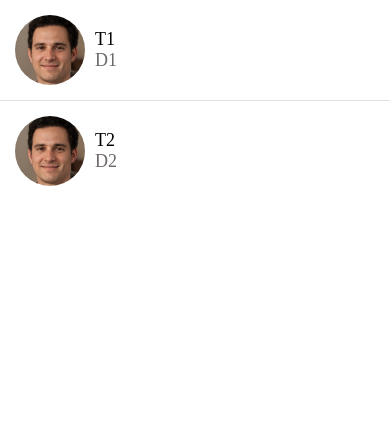
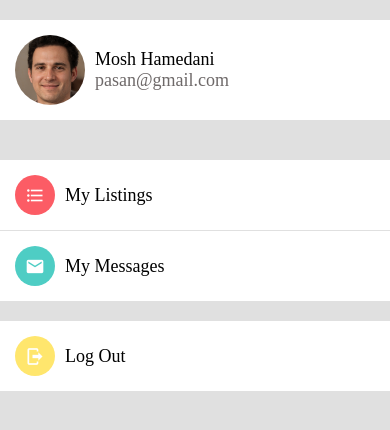
Before and after one commit to PasanMadhuranga/DoneWithIt, a React Native app: screen / in a window 390 px wide. Shown: the top 430 px of the page. Built offline with nearby package versions, Linux system fonts and the light colour scheme.

Commit message:
finish Account Screen

```diff
--- a/App.js
+++ b/App.js
@@ -5,11 +5,13 @@
 import { View } from "react-native";
 import { GestureHandlerRootView } from "react-native-gesture-handler";
 
+import AccountScreen from "./app/screens/AccountScreen";
+
 
 export default function App() {
   return (
     <GestureHandlerRootView>
-      <MessagesScreen />
+      <AccountScreen />
     </GestureHandlerRootView>
   );
 }
--- /dev/null
+++ b/app/components/Icon.js
@@ -0,0 +1,27 @@
+import React from "react";
+import { View, StyleSheet } from "react-native";
+import { MaterialCommunityIcons } from "@expo/vector-icons";
+
+function Icon({
+  name,
+  size = 40,
+  backgroundColor = "#000",
+  iconColor = "#fff",
+}) {
+  return (
+    <View
+      style={{
+        width: size,
+        height: size,
+        borderRadius: size / 2,
+        backgroundColor,
+        justifyContent: "center",
+        alignItems: "center",
+      }}
+    >
+      <MaterialCommunityIcons name={name} color={iconColor} size={size * 0.5} />
+    </View>
+  );
+}
+
+export default Icon;
--- a/app/components/ListItem.js
+++ b/app/components/ListItem.js
@@ -5,15 +5,16 @@
 import AppText from "./AppText";
 import colors from "../config/colors";
 
-function ListItem({ title, subTitle, image, onPress, RightActions }) {
+function ListItem({ title, subTitle, image, IconComponent, onPress, RightActions }) {
   return (
     <Swipeable renderRightActions={RightActions}>
       <TouchableHighlight underlayColor={colors.light} onPress={onPress}>
         <View style={styles.container}>
-          <Image style={styles.image} source={image} />
+          {IconComponent}
+          {image && <Image style={styles.image} source={image} />}
           <View style={styles.userDetails}>
             <AppText style={styles.title}>{title}</AppText>
-            <AppText style={styles.subTitle}>{subTitle}</AppText>
+           {subTitle && <AppText style={styles.subTitle}>{subTitle}</AppText>}
           </View>
         </View>
       </TouchableHighlight>
@@ -25,12 +26,12 @@
   container: {
     flexDirection: "row",
     padding: 15,
+    backgroundColor: colors.white,
   },
   image: {
     width: 70,
     height: 70,
     borderRadius: 35,
-    marginRight: 10,
   },
   title: {
     fontWeight: "500",
@@ -41,6 +42,7 @@
   userDetails: {
     flex: 1,
     justifyContent: "center",
+    marginLeft: 10,
   },
 });
 
--- a/app/components/Screen.js
+++ b/app/components/Screen.js
@@ -1,6 +1,8 @@
 import React from "react";
 import Constants from "expo-constants";
 import { SafeAreaView, StyleSheet } from "react-native";
+
+import colors from "../config/colors";
 
 function Screen({ children }) {
   return <SafeAreaView style={styles.screen}>{children}</SafeAreaView>;
@@ -9,6 +11,7 @@
   screen: {
     paddingTop: Constants.statusBarHeight,
     flex: 1,
+    backgroundColor: colors.light,
   },
 });
 export default Screen;
--- /dev/null
+++ b/app/screens/AccountScreen.js
@@ -0,0 +1,69 @@
+import React from "react";
+import { FlatList, View, StyleSheet } from "react-native";
+
+import Screen from "../components/Screen";
+import ListItem from "../components/ListItem";
+import Icon from "../components/Icon";
+import colors from "../config/colors";
+import ListItemSeparator from "../components/ListItemSeparator";
+
+const menuItems = [
+  {
+    title: "My Listings",
+    icon: {
+      name: "format-list-bulleted",
+      backgroundColor: colors.primary,
+    },
+  },
+  {
+    title: "My Messages",
+    icon: {
+      name: "email",
+      backgroundColor: colors.secondary,
+    },
+  },
+];
+
+function AccountScreen(props) {
+  return (
+    <Screen>
+      <View style={styles.container}>
+        <ListItem
+          title="Mosh Hamedani"
+          subTitle="pasan@gmail.com"
+          image={require("../assets/myPic.jpg")}
+        />
+      </View>
+      <View style={styles.container}>
+        <FlatList
+          data={menuItems}
+          keyExtractor={(menuItem) => menuItem.title}
+          ItemSeparatorComponent={ListItemSeparator}
+          renderItem={({ item }) => (
+            <ListItem
+              title={item.title}
+              IconComponent={
+                <Icon
+                  name={item.icon.name}
+                  backgroundColor={item.icon.backgroundColor}
+                />
+              }
+            />
+          )}
+        />
+      </View>
+      <ListItem
+        title="Log Out"
+        IconComponent={<Icon name="logout" backgroundColor="#ffe66d" />}
+      />
+    </Screen>
+  );
+}
+
+const styles = StyleSheet.create({
+  container: {
+    marginVertical: 20,
+  },
+});
+
+export default AccountScreen;
```
